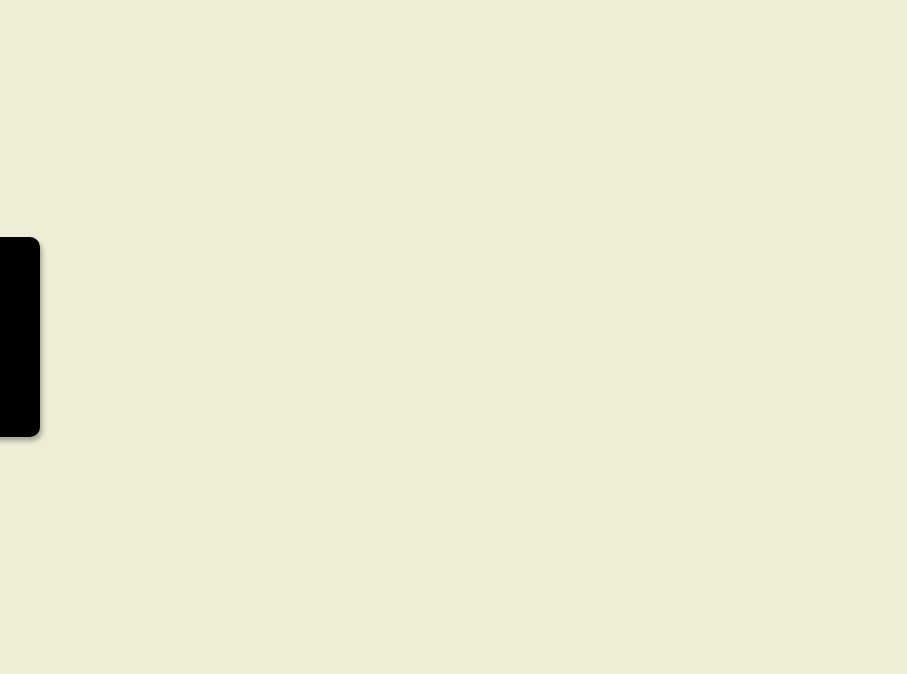
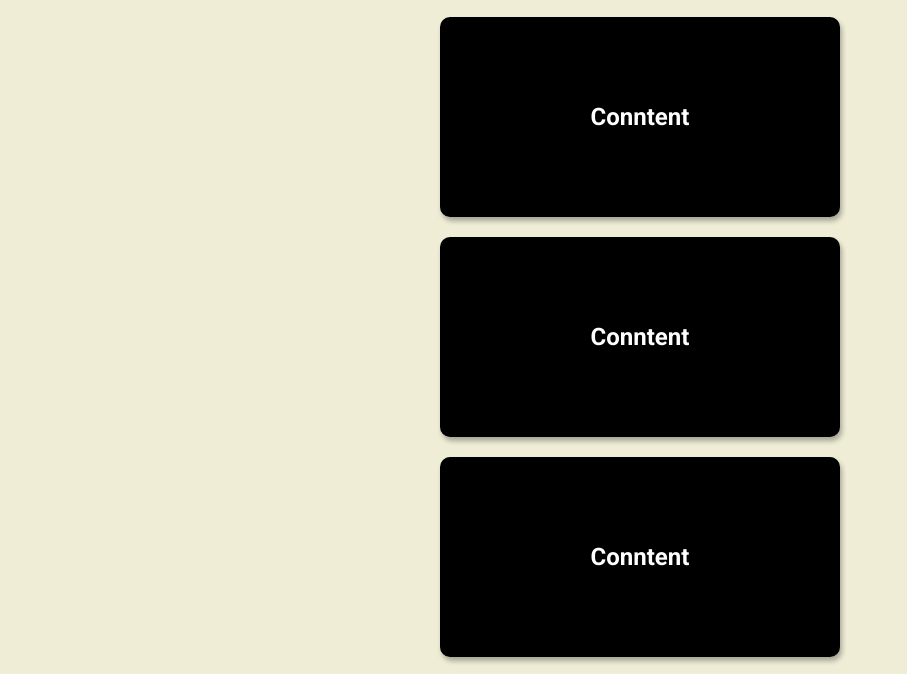
Before and after one commit to Tchilo/50-days-project, a plain HTML site: page index.html in a window 1280 px wide. Shown: the part 51-725 px from the top of the page, without its empty margins (0-907 px from the left). Drawn offline with Linux system fonts and the light colour scheme.

Commit message:
Add Js functionality

```diff
--- a/index.js
+++ b/index.js
@@ -0,0 +1,16 @@
+const boxes = document.querySelectorAll('.content');
+
+const checkBoxes = () => {
+  const trigger = window.innerHeight / 5 * 4;
+
+  boxes.forEach((box) => {
+    const boxTop = box.getBoundingClientRect().top;
+
+    if (boxTop < trigger) {
+      box.classList.add('show');
+    } else {
+      box.classList.remove('show');
+    }
+  });
+};
+window.addEventListener('scroll', checkBoxes);
--- a/style.css
+++ b/style.css
@@ -13,6 +13,7 @@ body {
   flex-direction: column;
   align-items: center;
   justify-content: center;
+  overflow-x: hidden;
 }
 
 h1 {
```
